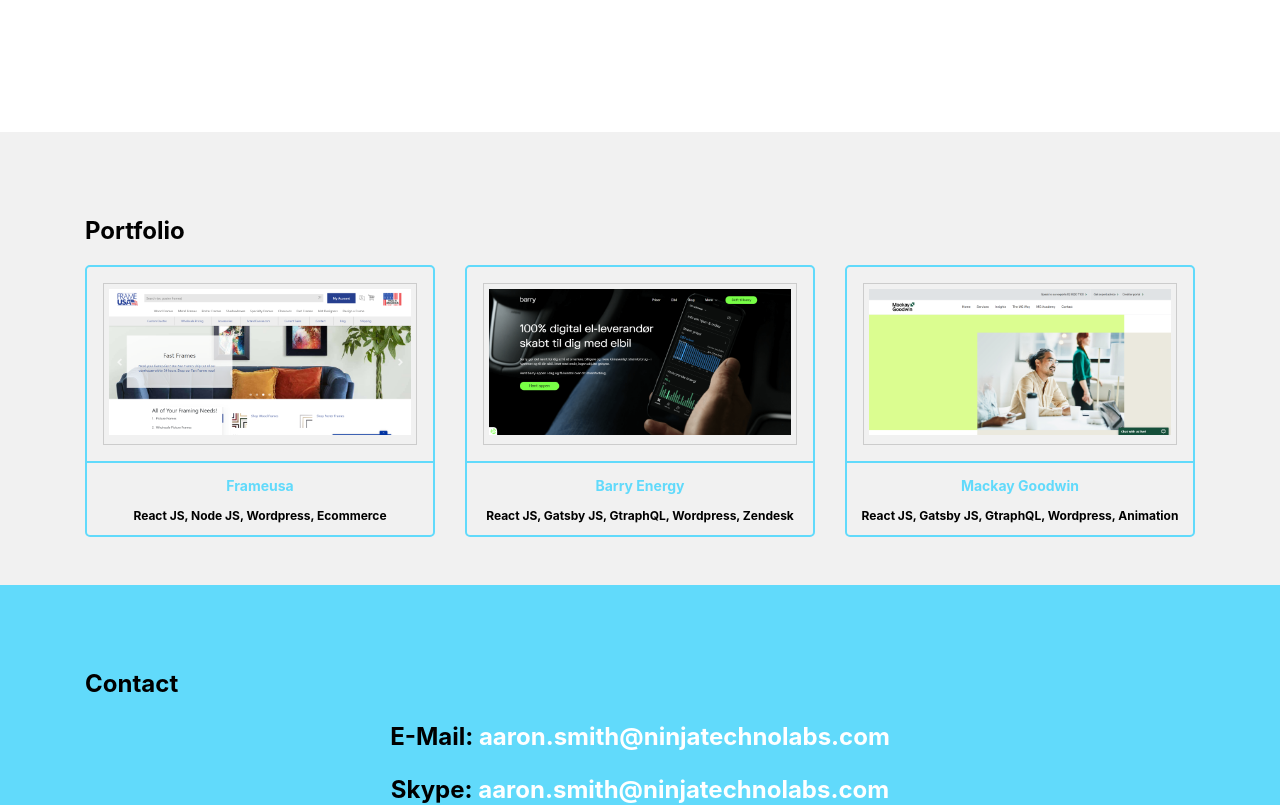
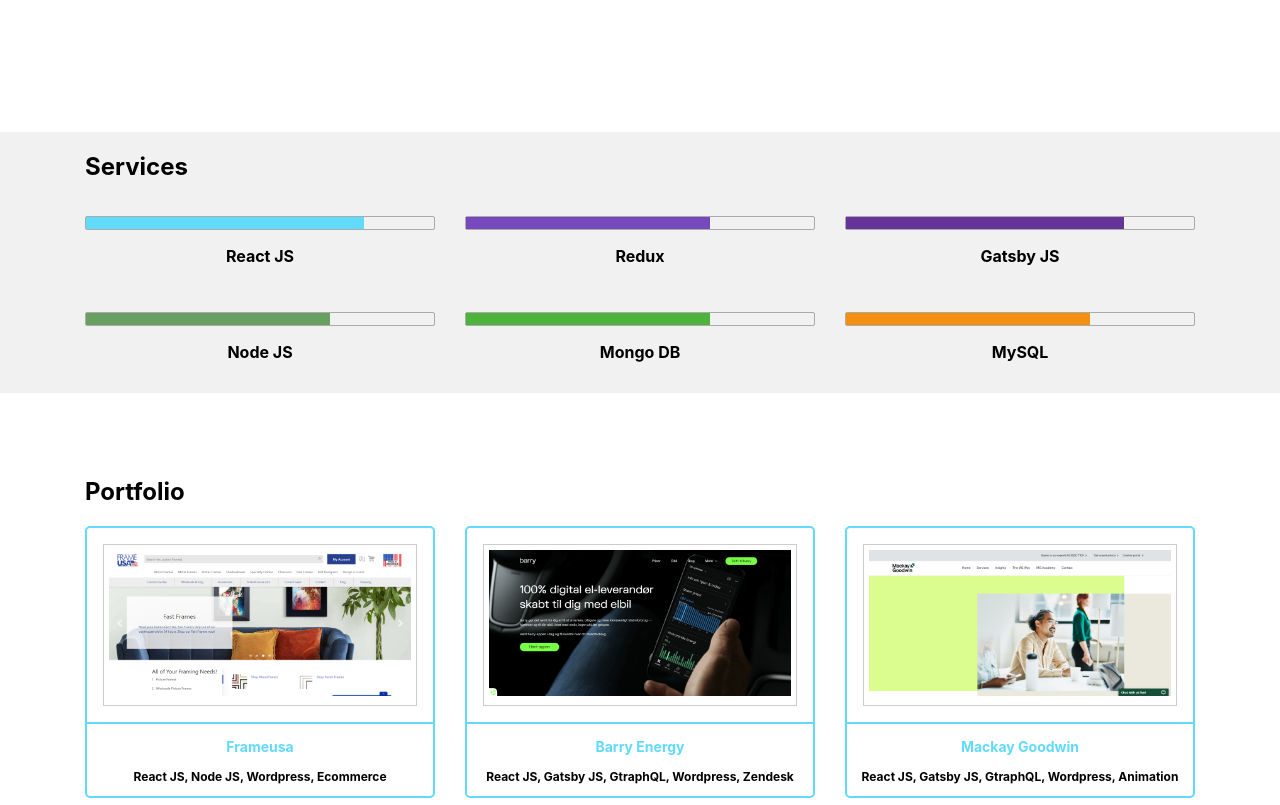
Before and after one commit to aqib160492/aqibmirza, a React (Create React App) app: page / in a window 1280 px wide. Shown: the part 1580-2385 px from the top of the page. Built offline with nearby package versions, Linux system fonts and the light colour scheme.

Commit message:
Services

```diff
--- a/src/App.css
+++ b/src/App.css
@@ -174,10 +174,61 @@
   align-self: center;
 }
 
+/***************** Services ********************/
+#services {
+  background-color: #f1f1f1;
+  height: auto;
+}
+#services h1 {
+  text-align: left;
+}
+.skill {
+  padding: 15px;
+}
+.skill-line {
+  height: 12px;
+  border: 1px solid #aaa;
+  border-radius: 2px;
+}
+.skill-line-inner {
+  height: 12px;
+}
+.skill-line-inner.react {
+  width: 80%;
+  background: rgb(97,218,251);
+  /* background: linear-gradient(90deg, rgba(97,218,251,1) 0%, rgba(102,123,128,1) 100%); */
+}
+.skill-tech {
+  font-weight: bold;
+}
+.skill-line-inner.gatsby {
+  width:80%;
+  background: #663399;
+  /* background: linear-gradient(90deg, rgba(104,160,99,1) 0%, rgba(48,48,48,1) 100%); */
+}
+.skill-line-inner.redux {
+  width:70%;
+  background: #764abc;
+  /* background: linear-gradient(90deg, rgba(104,160,99,1) 0%, rgba(48,48,48,1) 100%); */
+}
+.skill-line-inner.node {
+  width:70%;
+  background: rgb(104,160,99);
+  /* background: linear-gradient(90deg, rgba(104,160,99,1) 0%, rgba(48,48,48,1) 100%); */
+}
+.skill-line-inner.mongo {
+  width:70%;
+  background: rgb(77,179,61);
+  /* background: linear-gradient(90deg, rgba(77,179,61,1) 0%, rgba(63,62,66,1) 100%); */
+}
+.skill-line-inner.mysql {
+  width:70%;
+  background: #f29111;
+  /* background: linear-gradient(90deg, rgba(77,179,61,1) 0%, rgba(63,62,66,1) 100%); */
+}
 /***************** Portfolio *******************/
 #portfolio {
   height: auto;
-  background-color: #f1f1f1;
   padding: 4em 0 3em;
 }
 .portfolio-block {
--- a/src/App.js
+++ b/src/App.js
@@ -2,6 +2,7 @@
 import Header from './components/header'
 import MainSection from './components/main-section';
 import About from './components/about';
+import Services from './components/services';
 import Portfolio from './components/portfolio';
 import Contact from './components/contact'
 
@@ -11,6 +12,7 @@
       <Header />
       <MainSection />
       <About />
+      <Services />
       <Portfolio />
       <Contact />
     </div>
--- /dev/null
+++ b/src/components/services.js
@@ -0,0 +1,56 @@
+import React from 'react';
+import { Container, Row, Col } from 'react-grid-system';
+
+const Services = (props) => {
+  return (
+    <section id={"services"}>
+      <Container>
+        <Row>
+          <Col>
+            <h1>Services</h1>
+          </Col>
+        </Row>
+        <Row>
+          <Col md={4} sm={6} className='skill'>
+            <div className={'skill-line'}>
+              <div className={'skill-line-inner react'}></div>
+            </div>
+            <p className='skill-tech'>React JS</p>
+          </Col>
+          <Col md={4} sm={6} className='skill'>
+            <div className={'skill-line'}>
+              <div className={'skill-line-inner redux'}></div>
+            </div>
+            <p className='skill-tech'>Redux</p>
+          </Col>
+          <Col md={4} sm={6} className='skill'>
+            <div className={'skill-line'}>
+              <div className={'skill-line-inner gatsby'}></div>
+            </div>
+            <p className='skill-tech'>Gatsby JS</p>
+          </Col>
+          <Col md={4} sm={6} className='skill'>
+            <div className={'skill-line'}>
+              <div className={'skill-line-inner node'}></div>
+            </div>
+            <p className='skill-tech'>Node JS</p>
+          </Col>
+          <Col md={4} sm={6} className='skill'>
+            <div className={'skill-line'}>
+              <div className={'skill-line-inner mongo'}></div>
+            </div>
+            <p className='skill-tech'>Mongo DB</p>
+          </Col>
+          <Col md={4} sm={6} className='skill'>
+            <div className={'skill-line'}>
+              <div className={'skill-line-inner mysql'}></div>
+            </div>
+            <p className='skill-tech'>MySQL</p>
+          </Col>
+        </Row>
+      </Container>
+    </section>
+  );
+}
+
+export default Services;
```
